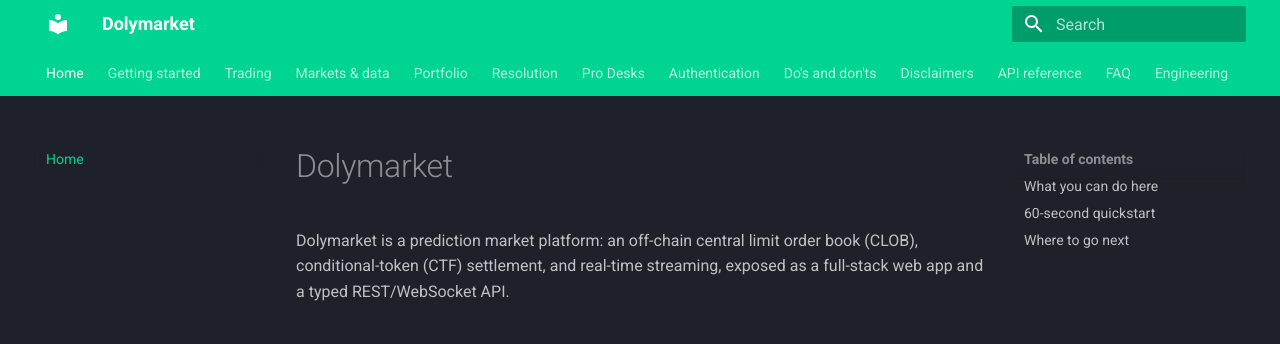
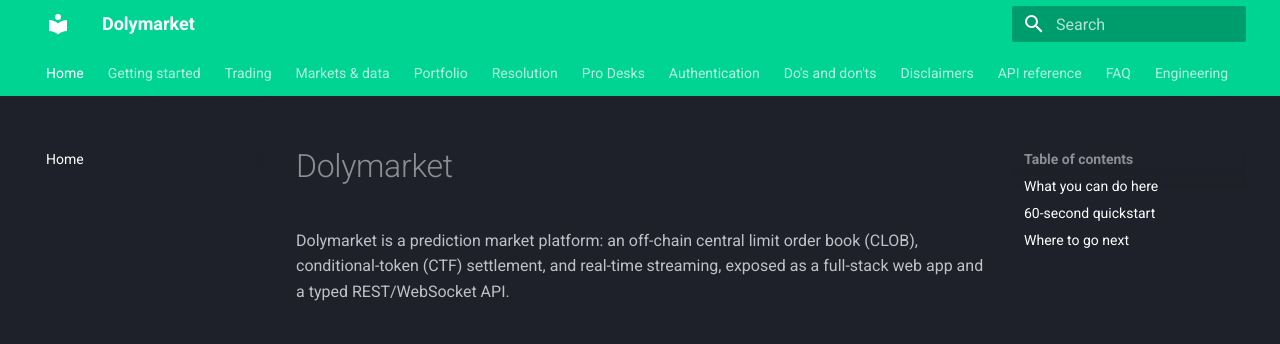
Before and after one commit to moinonin/dolymarket, an MkDocs documentation site: the page built from docs/index.md, in a window 1280 px wide. Shown: the top 344 px of the page. Built offline with MkDocs 1.6.1 and Material for MkDocs 9.7.7, drawn with Linux system fonts in a browser that asks for light colours.

```diff
--- a/docs/stylesheets/extra.css
+++ b/docs/stylesheets/extra.css
@@ -1,14 +1,26 @@
-/* Brand override: replace the indigo primary (#4051b5) with the Dolymarket teal. */
+/* Brand override: replace the indigo primary (#4051b5) and accent (#526cfe)
+   with the Dolymarket teal. */
 :root,
 [data-md-color-primary] {
   --md-primary-fg-color: #00d492 !important;
   --md-primary-fg-color--light: #33ddb0 !important;
   --md-primary-fg-color--dark: #00a870 !important;
+  --md-accent-fg-color: #00d492 !important;
+  --md-accent-fg-color--transparent: #00d4921a !important;
   --md-typeset-a-color: #00d492 !important;
 }
 
 .md-typeset a {
   color: #00d492;
+}
+
+/* Navbar items in pure cloud white so they stand out. */
+.md-header__title,
+.md-header__topic,
+.md-tabs__link,
+.md-nav__link,
+.md-header__button {
+  color: #ffffff !important;
 }
 
 .md-header {
```
Also changed, not shown: docs/hooks.py (+8 -1 lines).
